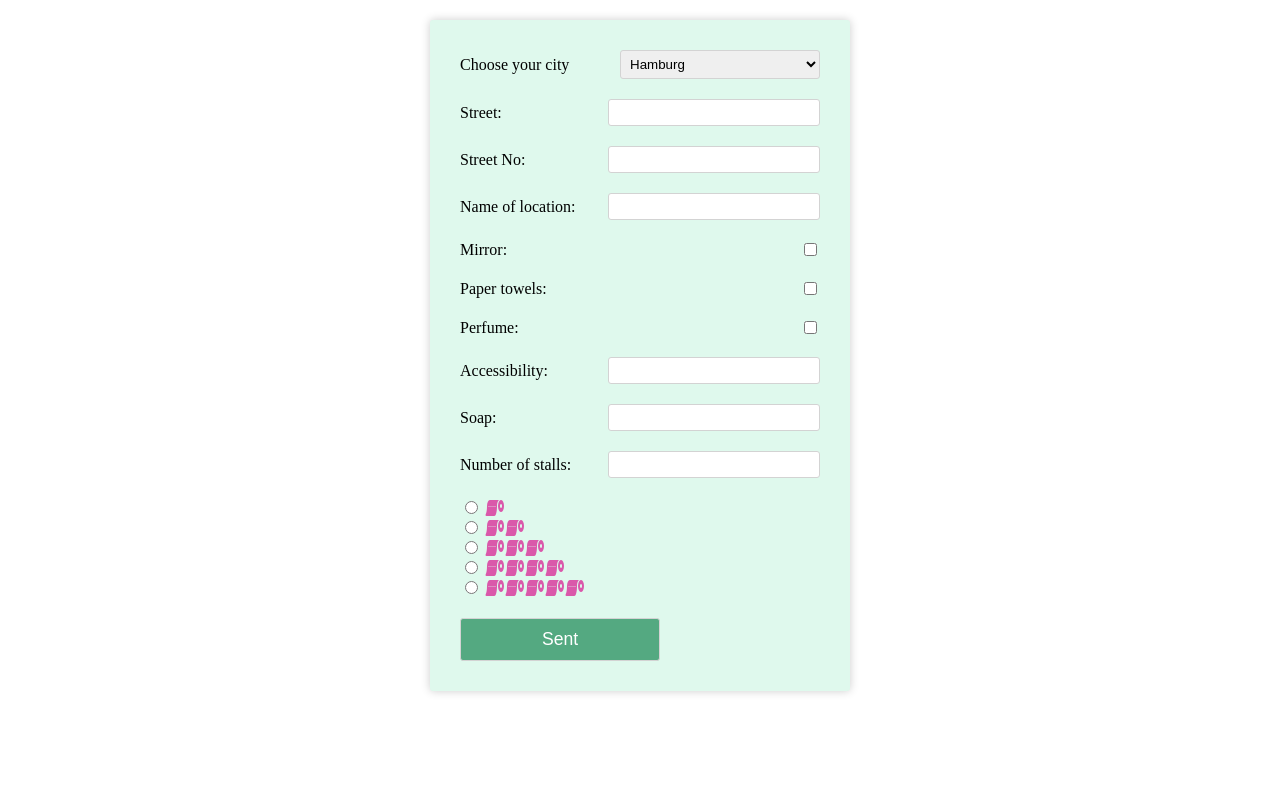
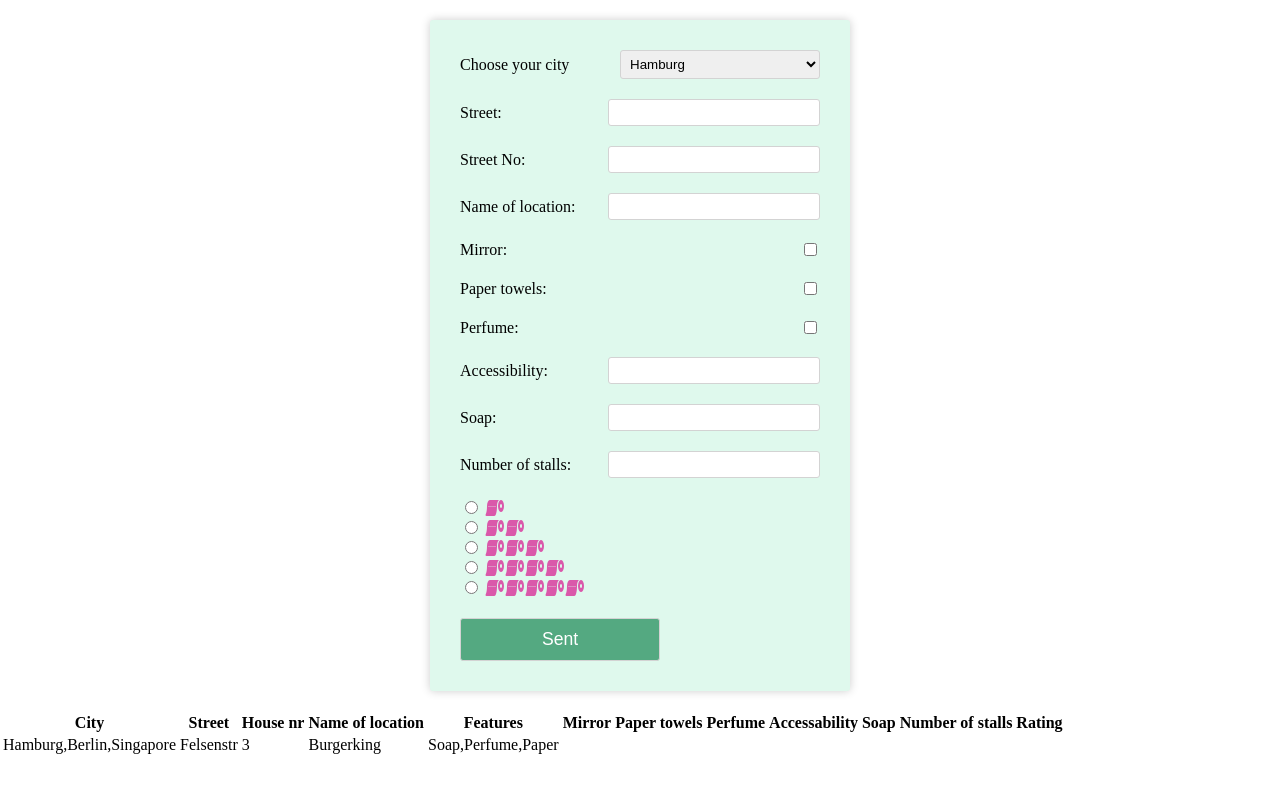
Before and after one commit to FBW41-2/toilets-app-ilona-group-toilets-app, a plain HTML site: page index.html in a window 1280 px wide. Drawn offline with Linux system fonts and the light colour scheme.

Commit message:
exercise

```diff
--- a/index.html
+++ b/index.html
@@ -91,6 +91,45 @@
                 <input type="submit" value="Sent">
             </div>
         </form>
+
+        <table>
+            <thead>
+                <tr>
+                    <th colspan="1">City</th>
+                    <th colspan="1">Street</th>
+                    <th colspan="1">House nr</th>
+                    <th colspan="1">Name of location</th>
+                    <th colspan="5">Features </th>
+                    <th>Mirror</th>
+                    <th>Paper towels</th>
+                    <th>Perfume</th>
+                    <th>Accessability</th>
+                    <th>Soap</th>
+                    <th>Number of stalls</th>
+                    <th>Rating</th>
+                </tr>
+            </thead>
+
+            <tbody>
+                <tr>
+                    <td rowspan="2">Hamburg,Berlin,Singapore</td>
+                    <td>Felsenstr</td>
+                    <td>3</td>
+                    <td>Burgerking</td>
+                    <td>Soap,Perfume,Paper</td>
+
+                </tr>
+            </tbody>
+
+            <tfoot>
+
+            </tfoot>
+
+        </table>
+
+
+
     </div>
+
 </body>
 </html>
```
